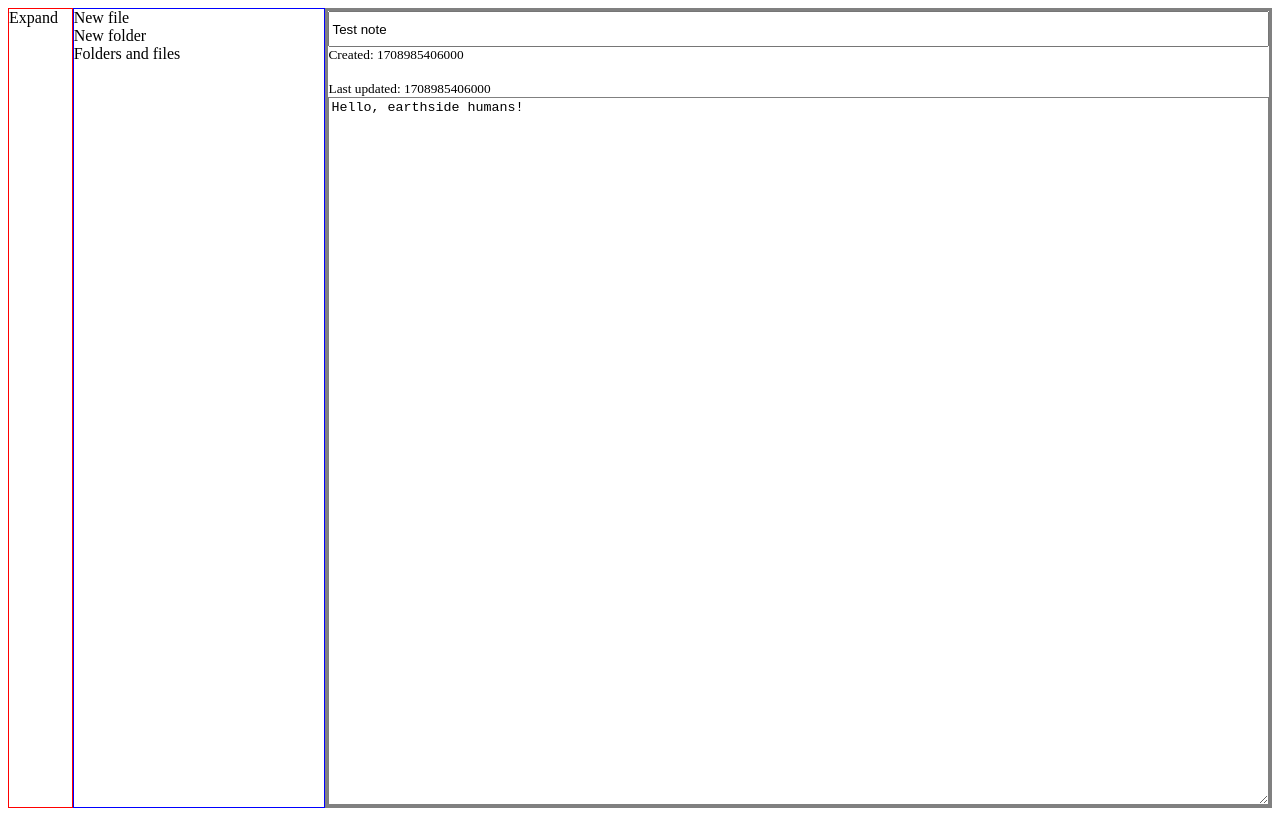
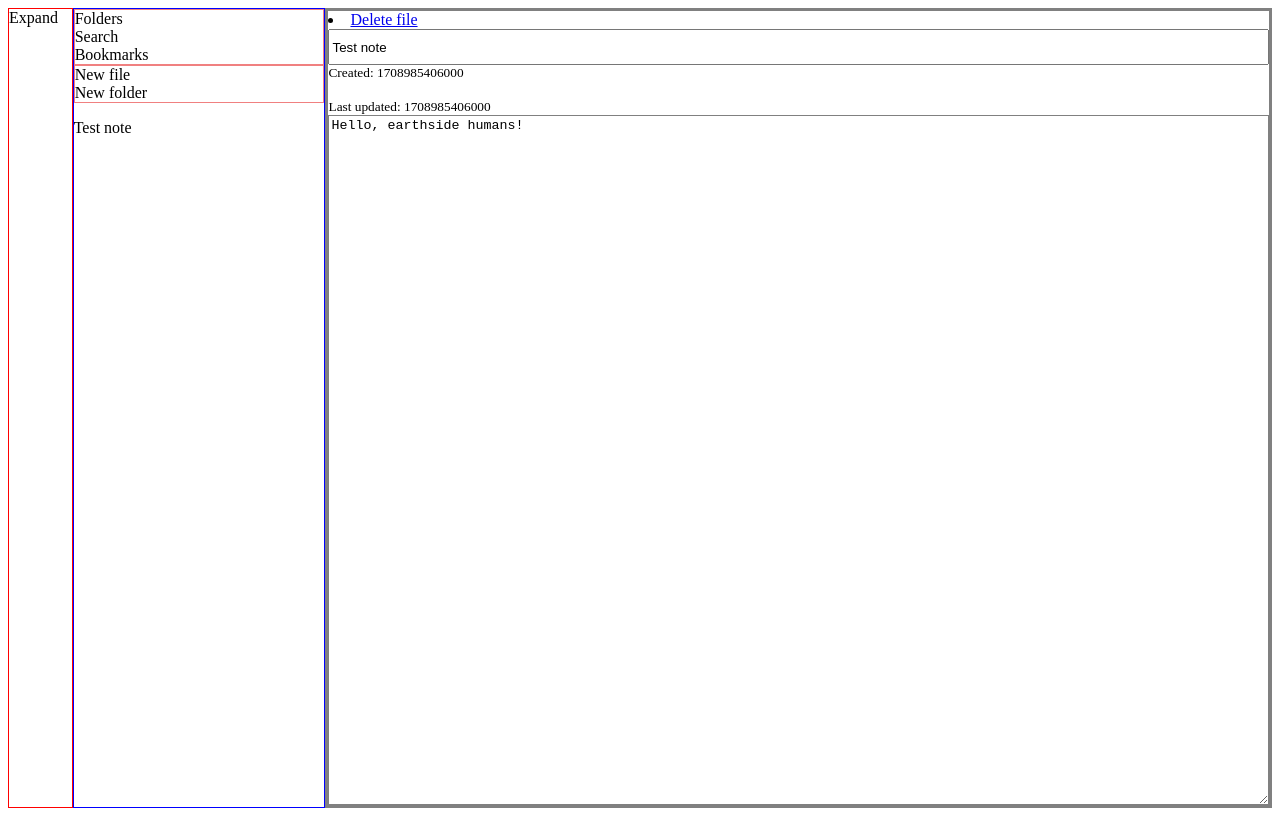
Before and after one commit to julesss-coder/markdown-editor, a React (Vite) app: page / in a window 1280 px wide. Built offline with nearby package versions, Linux system fonts and the light colour scheme.

Commit message:
Add ability to delete, open file. Display file names in sider.

```diff
--- a/src/App.jsx
+++ b/src/App.jsx
@@ -23,8 +23,8 @@ const App = () => {
 
   const createNote = () => {
     // Get highest numerical id in notes object and increment by 1 to create next id
-    let lastId = Math.max(...Object.keys(notes).map(stringId => +stringId));
-    lastId++;
+    let lastId = Object.keys(notes).length > 0 ? (Math.max(...Object.keys(notes).map(stringId => +stringId)) + 1) : 0;
+    console.log("lastId: ", lastId);
 
     setNotes({
       ...notes,
@@ -69,9 +69,24 @@ const App = () => {
     setNotes(updatedNotes);
   };
 
+  const deleteNote = (e, id) => {
+    console.log("deleteNote() runs, e: ", e);
+    console.log("id: ", id);
+    const updatedNotes = {...notes};
+    delete updatedNotes[id];
+    setNotes(updatedNotes);
+    id > 0 ? setEditId(id - 1) : setEditId(0);
+  };
+
+  const openNote = (e) => {
+    console.log("openNote() runs: e: ", +e.target.id);
+    setEditId(+e.target.id);
+  };
+
 
 
   console.log("notes: ", notes);
+  console.log("editId: ", editId);
 
   return (
     <div className="app-container">
@@ -84,7 +99,20 @@ const App = () => {
         </ul>
       </nav>
       <div className="sidebar">
-        <nav className="sidebar-menu">
+        <nav className="sidebar-main-menu">
+          <ul>
+            <li>
+              <a href="#">Folders</a>
+            </li>
+            <li>
+              <a href="#">Search</a>
+            </li>
+            <li>
+              <a href="#">Bookmarks</a>
+            </li>
+          </ul>
+        </nav>
+        <nav className="sidebar-sub-menu">
           <ul>
             <li onClick={createNote}>
               <a href="#">New file</a>
@@ -94,14 +122,27 @@ const App = () => {
             </li>
           </ul>
         </nav>
-        <div className="vault-contents">Folders and files</div>
+        <div className="vault-contents" onClick={(e) => openNote(e)}>
+          {
+            notes && Object.keys(notes).length > 0 ?
+              Object.values(notes).map(note => {
+                return <p key={note.id} id={note.id}>{note.title ? note.title : "Untitled"}</p>
+              })
+              : "No files created yet."
+          }
+        </div>
       </div>
       <main className="note-editor">
         {/* Display the note by the id of the one clicked/created */}
         {/* Currently showing the last note because I'm working on creating a new note */}
-        {notes ? (
+        {notes && Object.keys(notes).length > 0 ? (
 
             <div className="note" key={notes[editId].id}>
+              <nav className="note-nav">
+                <li onClick={(e) => deleteNote(e, notes[editId].id)}>
+                  <a href="#">Delete file</a>
+                </li>
+              </nav>
               <input className='note-title' value={notes[editId].title} onChange={(e) => editNoteTitle(notes[editId].id, e)}></input>
               <small className='note-created'>Created: {notes[editId].created}</small>
               <br />
--- a/src/index.css
+++ b/src/index.css
@@ -32,6 +32,11 @@ nav ul li a {
     border: 1px solid blue;
 }
 
+.sidebar-main-menu,
+.sidebar-sub-menu {
+    border: 1px solid lightcoral;
+}
+
 .note-editor {
     flex-basis: 75%;
     border: 3px solid grey;
```
Also changed, not shown: 1 other file (tests, documents, lock files or other folders).
